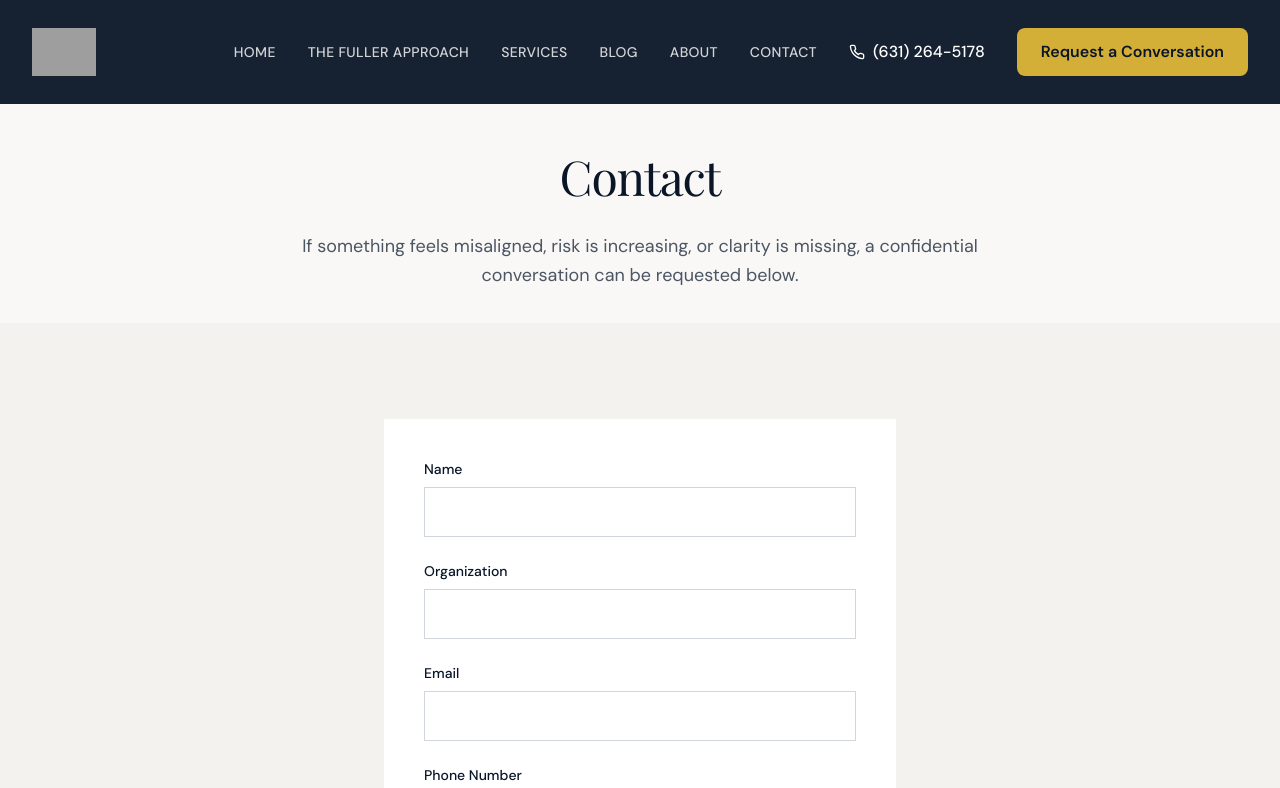
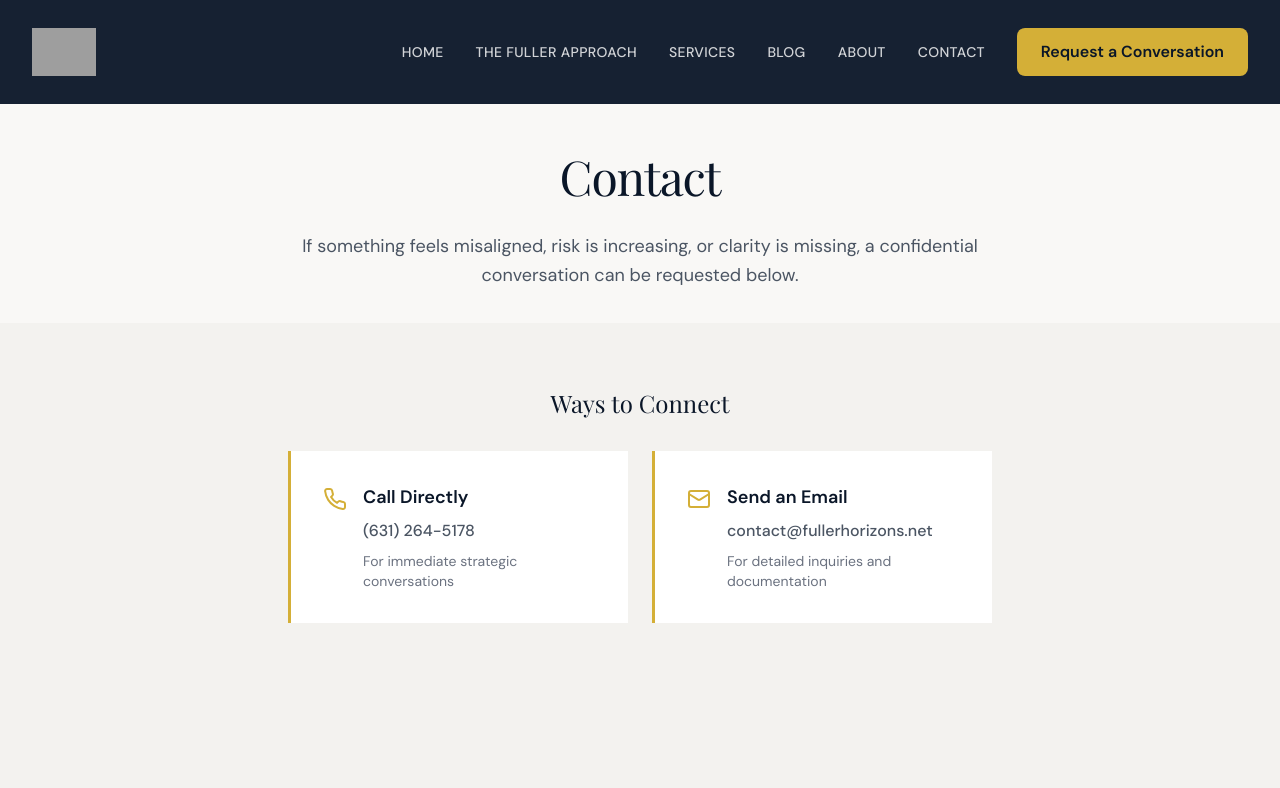
Before and after one commit to Fuller-Horizons/FH-Website, a Next.js app: page /contact in a window 1280 px wide. Shown: the top 788 px of the page. Built offline with nearby package versions, Linux system fonts and the light colour scheme; grey boxes are pictures that could not be loaded.

Commit message:
feat: add contact methods to contact page and navigation

```diff
--- a/app/contact/page.tsx
+++ b/app/contact/page.tsx
@@ -2,6 +2,7 @@ import type { Metadata } from "next"
 import { Navigation } from "@/components/navigation"
 import { Footer } from "@/components/footer"
 import { ContactForm } from "@/components/contact-form"
+import { Phone, Mail } from "lucide-react"
 
 export const metadata: Metadata = {
   title: "Contact | Fuller Horizons",
@@ -26,9 +27,64 @@ export default function ContactPage() {
           </div>
         </section>
 
+        {/* Contact Options */}
+        <section className="bg-[#F3F2EF] py-12 lg:py-16">
+          <div className="mx-auto max-w-3xl px-6 lg:px-8">
+            <h2 className="text-2xl font-serif text-[#0A1628] text-center mb-8">
+              Ways to Connect
+            </h2>
+            <div className="grid md:grid-cols-2 gap-6">
+              {/* Phone */}
+              <a
+                href="tel:+16312645178"
+                className="bg-white p-8 border-l-[3px] border-[#D4AF37] hover:shadow-lg transition-shadow group"
+              >
+                <div className="flex items-start gap-4">
+                  <Phone className="h-6 w-6 text-[#D4AF37] flex-shrink-0 mt-1" />
+                  <div>
+                    <h3 className="text-lg font-semibold text-[#0A1628] mb-2 group-hover:text-[#D4AF37] transition-colors">
+                      Call Directly
+                    </h3>
+                    <p className="text-[#4B5563] text-base font-medium">
+                      (631) 264-5178
+                    </p>
+                    <p className="text-sm text-[#6B7280] mt-2">
+                      For immediate strategic conversations
+                    </p>
+                  </div>
+                </div>
+              </a>
+
+              {/* Email */}
+              <a
+                href="mailto:contact@fullerhorizons.net"
+                className="bg-white p-8 border-l-[3px] border-[#D4AF37] hover:shadow-lg transition-shadow group"
+              >
+                <div className="flex items-start gap-4">
+                  <Mail className="h-6 w-6 text-[#D4AF37] flex-shrink-0 mt-1" />
+                  <div>
+                    <h3 className="text-lg font-semibold text-[#0A1628] mb-2 group-hover:text-[#D4AF37] transition-colors">
+                      Send an Email
+                    </h3>
+                    <p className="text-[#4B5563] text-base font-medium break-all">
+                      contact@fullerhorizons.net
+                    </p>
+                    <p className="text-sm text-[#6B7280] mt-2">
+                      For detailed inquiries and documentation
+                    </p>
+                  </div>
+                </div>
+              </a>
+            </div>
+          </div>
+        </section>
+
         {/* Contact Form Section */}
         <section className="bg-[#F3F2EF] py-16 lg:py-24">
           <div className="mx-auto max-w-xl px-6 lg:px-8">
+            <h2 className="text-2xl font-serif text-[#0A1628] text-center mb-8">
+              Or Request a Conversation
+            </h2>
             <div className="bg-white p-8 lg:p-10">
               <ContactForm />
 
--- a/components/navigation.tsx
+++ b/components/navigation.tsx
@@ -3,7 +3,7 @@
 import Link from "next/link"
 import Image from "next/image"
 import { useState } from "react"
-import { Menu, X, Phone } from "lucide-react"
+import { Menu, X } from "lucide-react"
 
 const navLinks = [
   { href: "/", label: "Home" },
@@ -45,15 +45,6 @@ export function Navigation() {
               </Link>
             ))}
 
-            {/* Phone number */}
-            <a
-              href="tel:+16312645178"
-              className="flex items-center gap-2 text-white text-base font-medium hover:text-[#D4AF37] transition-colors"
-            >
-              <Phone className="h-4 w-4" />
-              <span>(631) 264-5178</span>
-            </a>
-
             {/* CTA Button */}
             <Link
               href="/contact"
@@ -93,14 +84,6 @@ export function Navigation() {
                 </Link>
               ))}
 
-              <a
-                href="tel:+16312645178"
-                className="flex items-center gap-2 text-white text-base font-medium py-2"
-              >
-                <Phone className="h-4 w-4" />
-                <span>(631) 264-5178</span>
-              </a>
-
               <Link
                 href="/contact"
                 className="bg-[#D4AF37] text-[#0A1628] px-6 py-3 rounded-lg font-semibold text-center hover:bg-[#F59E0B] transition-all mt-2"
```
